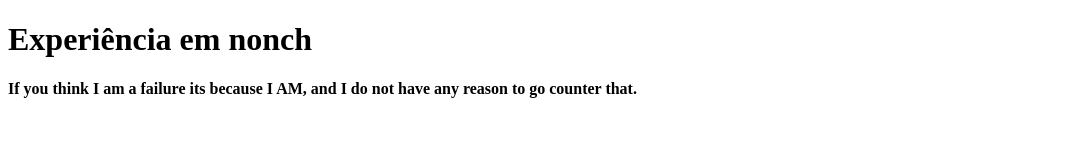
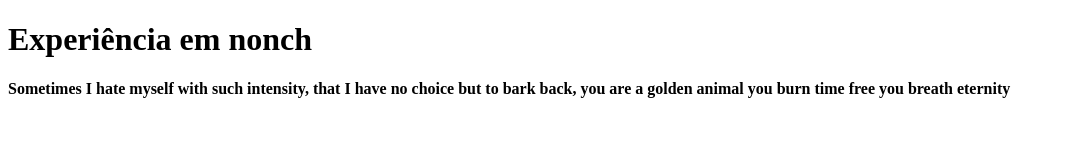
Before and after one commit to Martistoon/Engine_martis, a plain HTML site: page index.html in a window 1280 px wide. Shown: the whole page, without its empty margins (0-1065 px from the left). Drawn offline with Linux system fonts and the light colour scheme.

Commit message:
Musica boa

```diff
--- a/index.html
+++ b/index.html
@@ -9,7 +9,7 @@
 <body>
     <h1> Experiência em nonch </h1>
     <b>
-        If you think I am a failure its because I AM, and I do not have any reason to go counter that.
+        Sometimes I hate myself with such intensity, that I have no choice but to bark back, you are a golden animal you burn time free you breath eternity
     </b>
 </body>
 </html>
```
